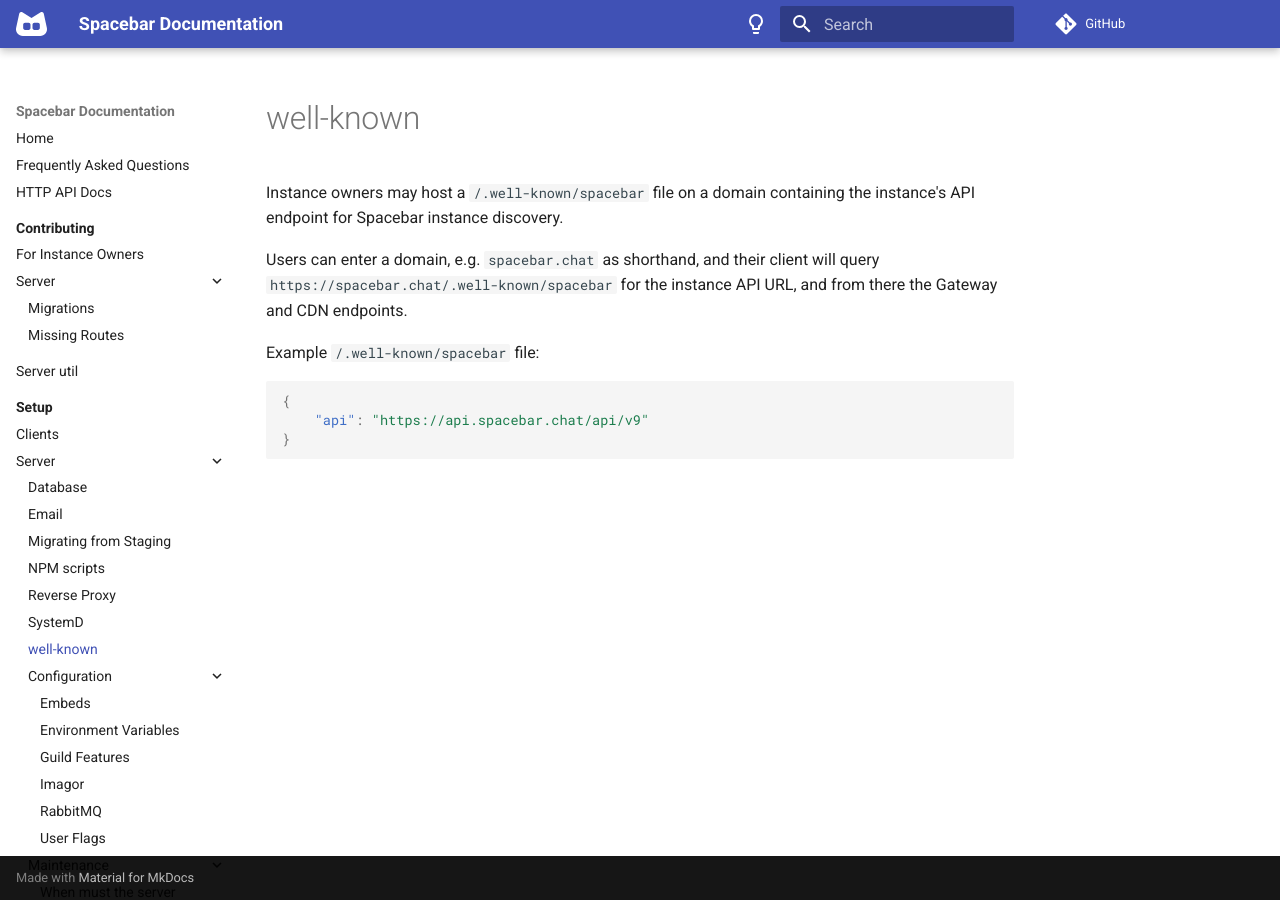
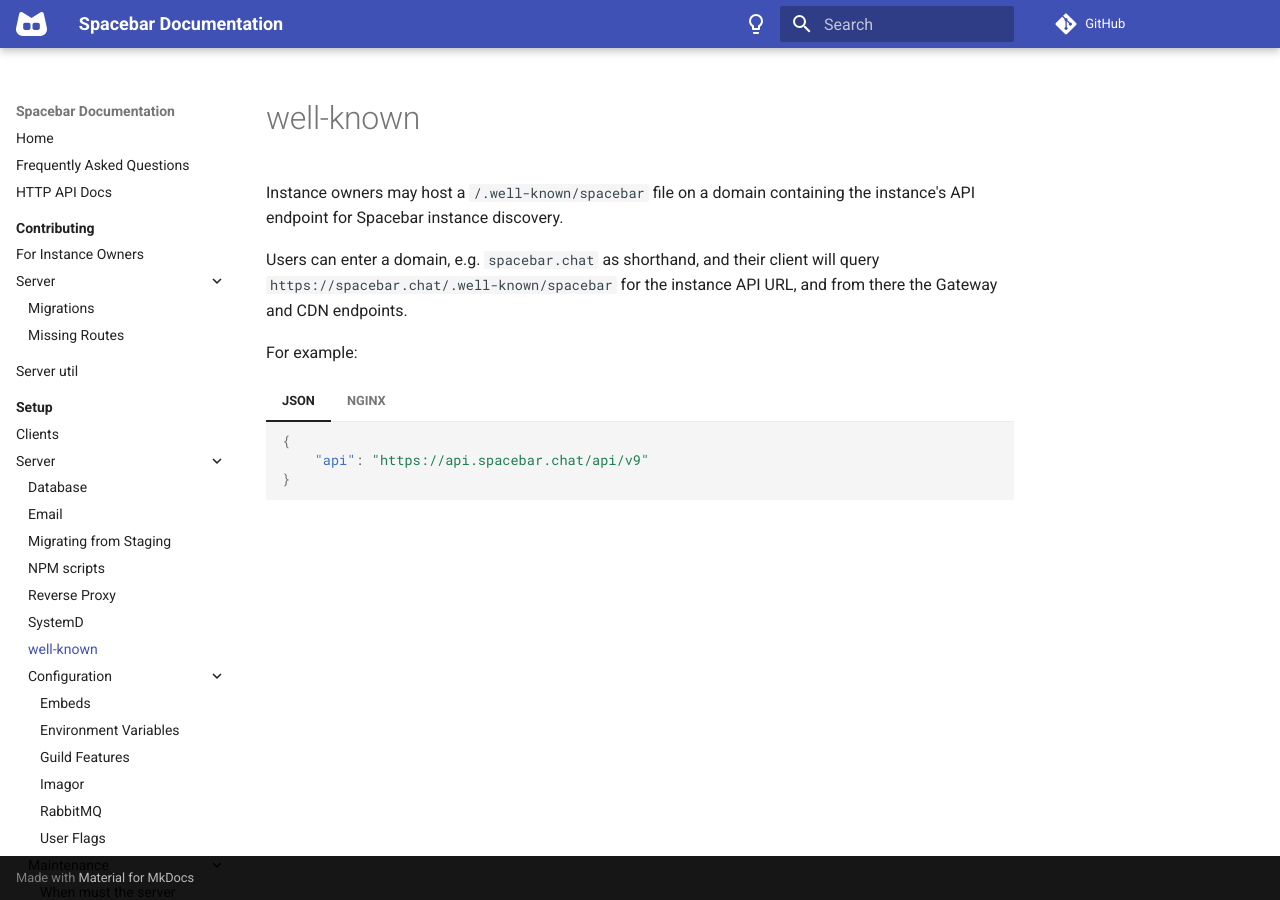
Before and after one commit to spacebarchat/docs, an MkDocs documentation site: the page built from docs/setup/server/wellknown.md, in a window 1280 px wide. Built offline with MkDocs 1.6.1 and Material for MkDocs 9.7.7, drawn with Linux system fonts in a browser that asks for light colours; comment, search, counter and statistics services are not loaded.

Commit message:
add nginx well known config

````diff
--- a/docs/setup/server/wellknown.md
+++ b/docs/setup/server/wellknown.md
@@ -5,10 +5,21 @@
 Users can enter a domain, e.g. `spacebar.chat` as shorthand, and their client will query `https://spacebar.chat/.well-known/spacebar` for the instance API URL,
 and from there the Gateway and CDN endpoints.
 
-Example `/.well-known/spacebar` file:
+For example:
 
-```json
-{
-	"api": "https://api.spacebar.chat/api/v9"
-}
-```
+=== "JSON"
+
+	```json
+	{
+		"api": "https://api.spacebar.chat/api/v9"
+	}
+	```
+
+=== "NGINX"
+
+	```nginx
+	location /.well-known/spacebar {
+		add_header Access-Control-Allow-Origin *;
+		return 200 '{"api": "https://api.spacebar.chat/api/v9"}';
+	}
+	```
````
